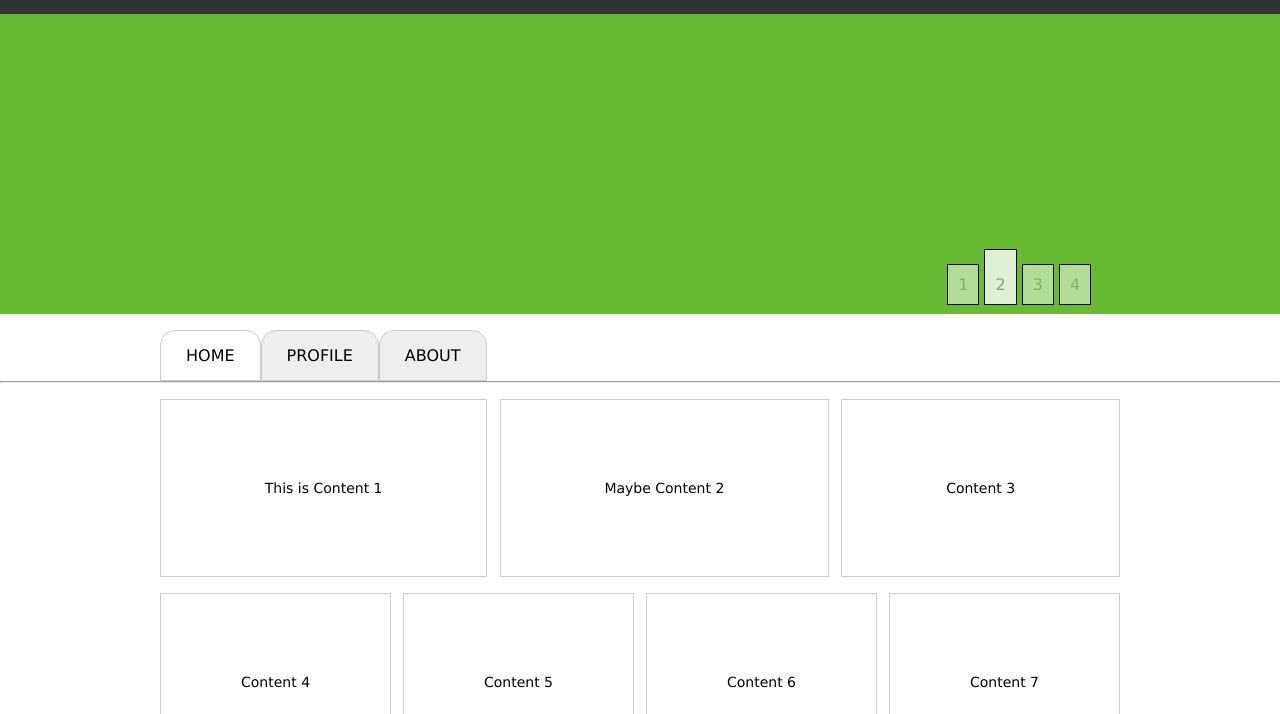
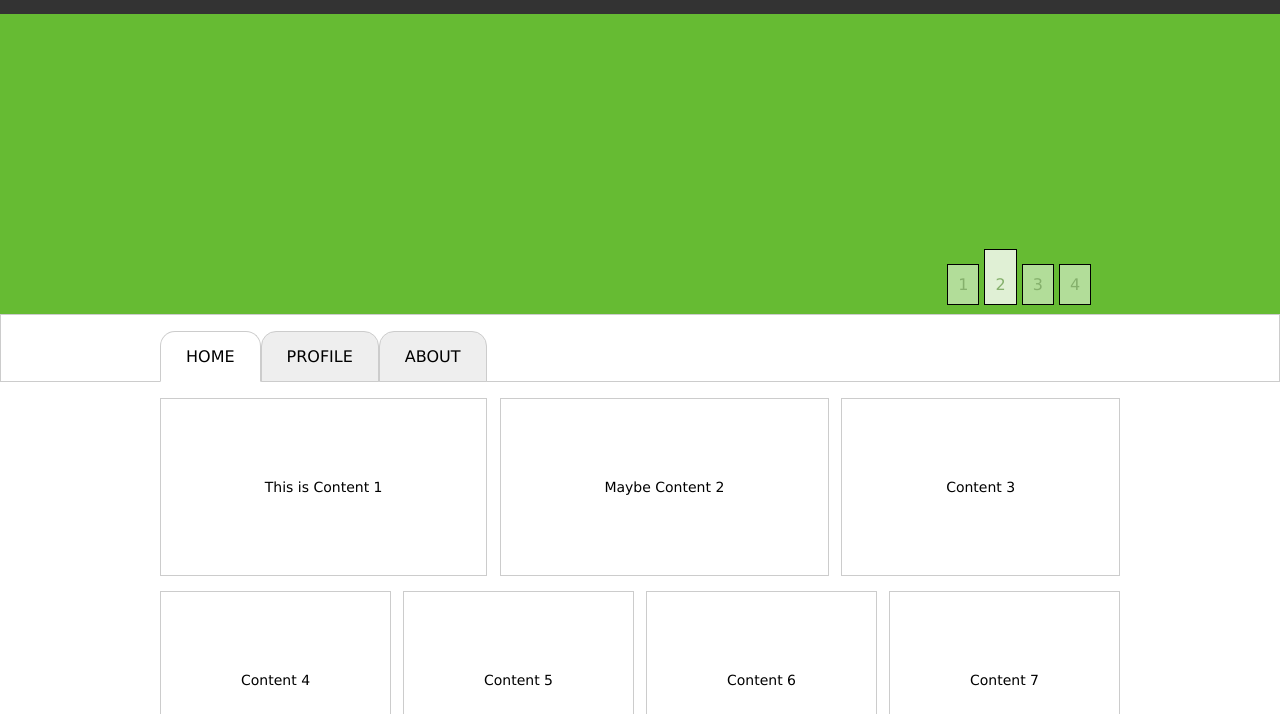
Before and after one commit to 06rx07/NavPage, a plain HTML site: page index.html in a window 1280 px wide. Shown: the part 86-800 px from the top of the page. Drawn offline with Linux system fonts and the light colour scheme.

Commit message:
Fix home tab border

```diff
--- a/default.css
+++ b/default.css
@@ -57,8 +57,12 @@ ul li {
     background-color: #e0f0d5;
     padding-top: 25px;
 }
+#content #tab-wrapper {
+    border: 1px solid #cccccc;
+}
 #content ul {
     padding: 0px;
+    margin-bottom: -1px;
 }
 #content ul li {
     border: 1px solid #cccccc;
@@ -69,14 +73,10 @@ ul li {
     margin: 0px;
     border-radius: 15px 15px 0 0;
     list-style-type: none;
-    float: left;
 }
 #content .tab .tab-active {
     background-color: white;
-}
-#content hr {
-    clear: both;
-    color: #cccccc;
+    border-bottom: 1px solid white;
 }
 #content .row {
     display: flex;
--- a/index.html
+++ b/index.html
@@ -27,14 +27,15 @@
             </div>
         </section>
         <section id="content">
-            <div class="container">
-                <ul class="tab">
-                    <li class="tab-active">HOME</li>
-                    <li>PROFILE</li>
-                    <li>ABOUT</li>
-                </ul>
+            <div id="tab-wrapper">
+                <div class="container">
+                    <ul class="tab">
+                        <li class="tab-active">HOME</li
+                        ><li>PROFILE</li
+                        ><li>ABOUT</li>
+                    </ul>
+                </div>
             </div>
-            <hr />
             <div class="container">
                 <ul class="row first-row">
                     <li>This is Content 1</li>
```
